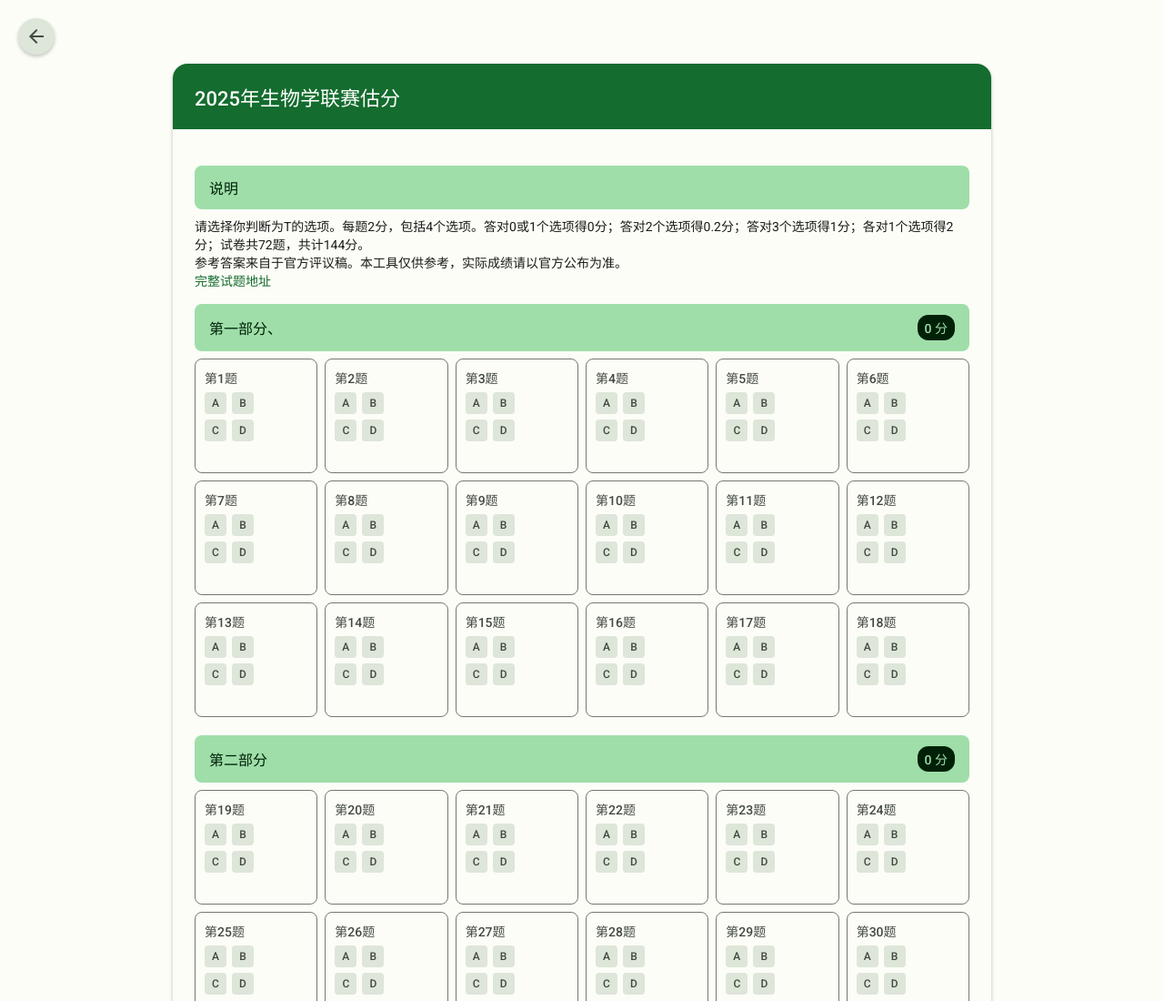
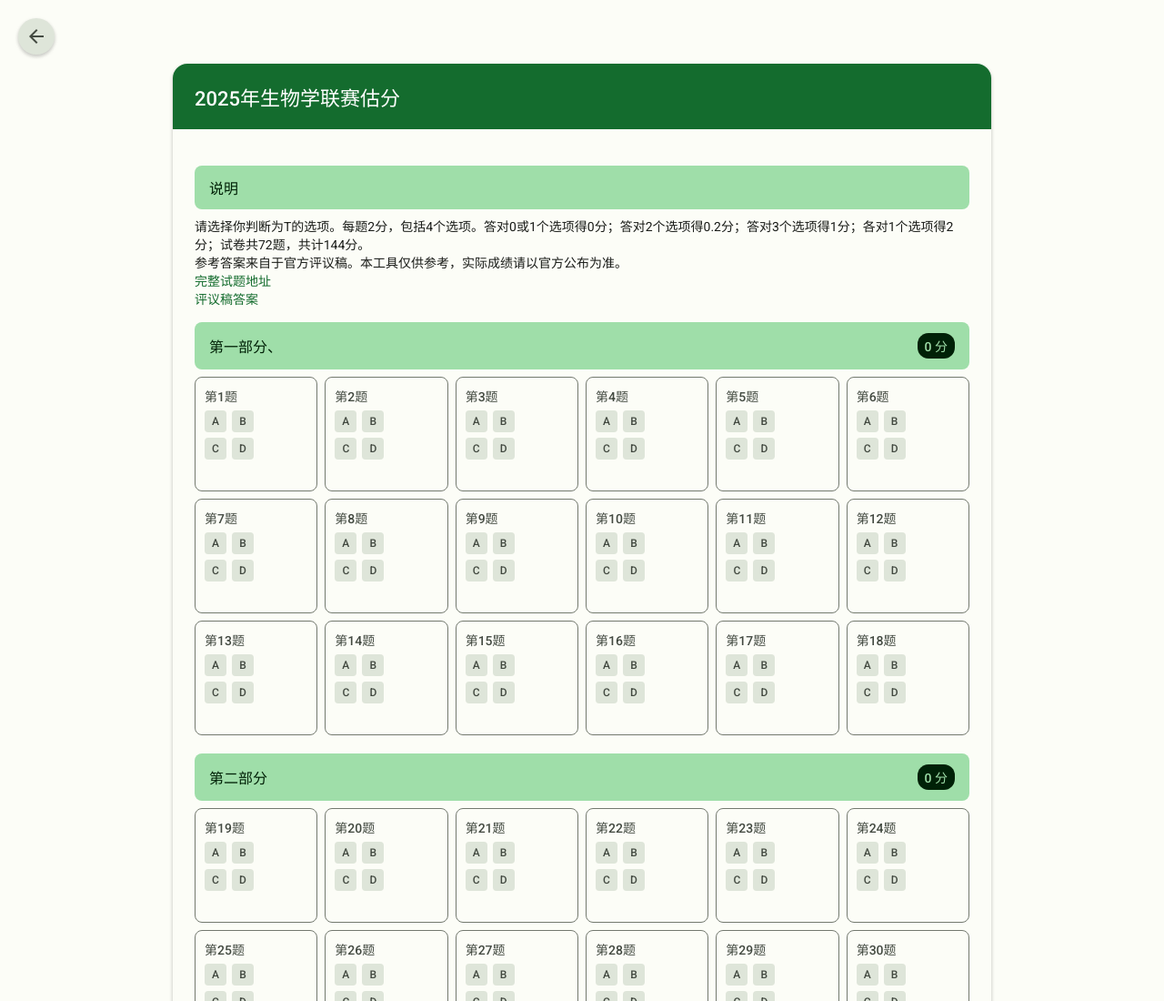
Before and after one commit to YangguangZhou/Material-You-Gadget, a plain HTML site: page bio.html in a window 1280 px wide. Shown: the top 1100 px of the page at 91% size. Drawn offline with Linux system fonts and the light colour scheme.

Commit message:
更新 bio.html

```diff
--- a/bio.html
+++ b/bio.html
@@ -6,7 +6,7 @@
     <meta name="viewport" content="width=device-width, initial-scale=1.0">
     <title>2025年生物学联赛估分工具 | Material You Gadget</title>
     <meta name="description" content="2025年生物学联赛在线估分工具。根据答案快速预估您的考试成绩。Material You 风格界面。">
-    <meta name="keywords" content="生物学联赛, 2025生物联赛, 生物竞赛估分, 生物竞赛, 在线估分, Material You">
+    <meta name="keywords" content="生物学联赛, 2025生物联赛, 生物竞赛估分, 生物竞赛, 在线估分, 评议稿, Material You">
 
     <link href="https://fonts.googleapis.com/css2?family=Roboto:wght@400;500;700&display=swap" rel="stylesheet">
     <link href="https://fonts.googleapis.com/icon?family=Material+Icons+Outlined" rel="stylesheet">
@@ -416,6 +416,9 @@
                 <br>
                 <a href="https://cloud.jerryz.com.cn/d/OneDrive/OnlineDrive/其它文件/2025年全国高中生生物学联赛试题.pdf" target="_blank"
                     rel="noopener">完整试题地址</a>
+                <br>
+                 <a href="https://cdn.jerryz.com.cn/gh/YangguangZhou/Material-You-Gadget@main/%E8%AF%84%E8%AE%AE%E7%A8%BF.jpg" target="_blank"
+                    rel="noopener">评议稿答案</a>
             </p>
 
             <div id="section1" class="question-section">
```
